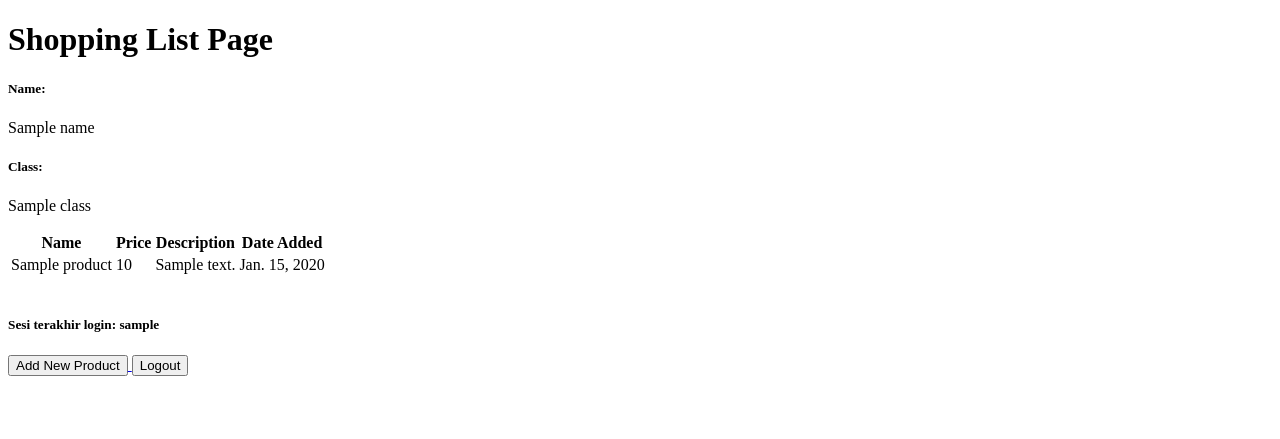
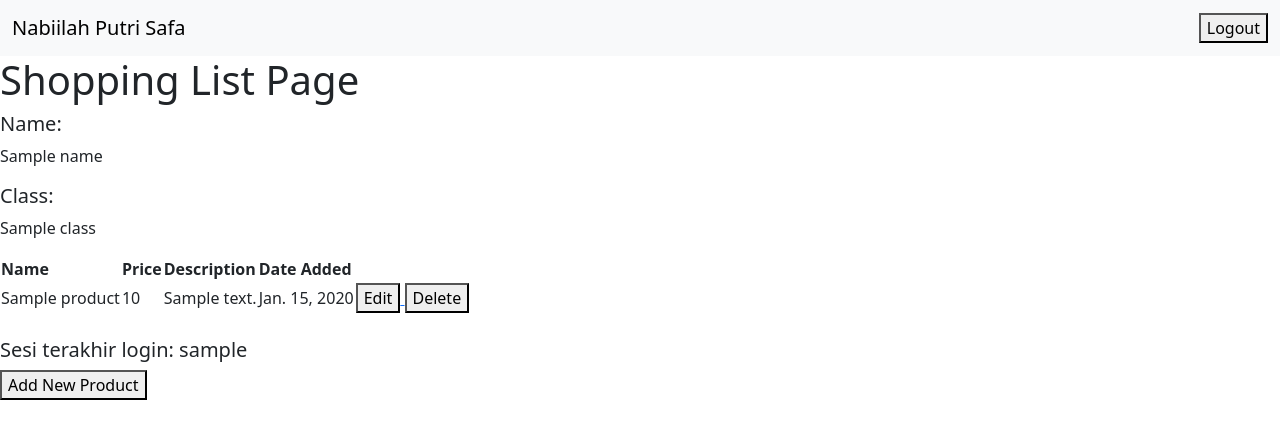
Before and after one commit to nabiilahputri13/shopping-list, a Django app: template main/templates/main.html in a window 1280 px wide. Shown: the top 439 px of the page. Run offline with Django 4.2, Linux system fonts and the light colour scheme; tables that the repository leaves empty hold one stand-in row (values such as "Sample post"); the template is opened without the code that fills it: values that come from a table or form of the project are taken from there, most other values are stand-ins (such as "Sample title", 1, 10 or a date in 2020).

Commit message:
tutorial4

```diff
--- a/main/templates/main.html
+++ b/main/templates/main.html
@@ -1,6 +1,16 @@
 {% extends 'base.html' %}
 
 {% block content %}
+
+    <nav class="navbar navbar-expand-lg bg-body-tertiary">
+        <div class="container-fluid">
+            <a class="navbar-brand" href="#">Nabiilah Putri Safa</a>
+            <a href="{% url 'main:logout' %}">
+            <button>Logout</button>
+            </a>
+        </div>
+    </nav>
+
     <h1>Shopping List Page</h1>
 
     <h5>Name:</h5>
@@ -25,6 +35,18 @@
             <td>{{product.price}}</td>
             <td>{{product.description}}</td>
             <td>{{product.date_added}}</td>
+            <td>
+                <a href="{% url 'main:edit_product' product.pk %}">
+                    <button>
+                        Edit
+                    </button>
+                </a>
+                <a href="{% url 'main:delete_product' product.pk %}">
+                    <button>
+                        Delete
+                    </button>
+                </a>
+            </td>
         </tr>
     {% endfor %}
 </table>
@@ -42,10 +64,4 @@
 </a>
 
 
-<a href="{% url 'main:logout' %}">
-    <button>
-        Logout
-    </button>
-</a>
-
 {% endblock content %}
--- a/main/urls.py
+++ b/main/urls.py
@@ -1,5 +1,5 @@
 from django.urls import path
-from main.views import show_main, create_product, show_xml, show_json, show_xml_by_id, show_json_by_id, register, login_user, logout_user
+from main.views import show_main, create_product, show_xml, show_json, show_xml_by_id, show_json_by_id, register, login_user, logout_user, edit_product, delete_product
 
 app_name = 'main'
 
@@ -13,4 +13,6 @@ urlpatterns = [
     path('register/', register, name='register'),
     path('login/', login_user, name='login'),
     path('logout/', logout_user, name='logout'),
+    path('edit-product/<int:id>', edit_product, name='edit_product'),
+    path('delete/<int:id>', delete_product, name='delete_product'),
 ]
--- a/templates/base.html
+++ b/templates/base.html
@@ -2,13 +2,18 @@
 <!DOCTYPE html>
 <html lang="en">
     <head>
+        {% block meta %}
         <meta charset="UTF-8" />
         <meta
             name="viewport"
             content="width=device-width, initial-scale=1.0"
         />
-        {% block meta %}
         {% endblock meta %}
+        <link href="https://cdn.jsdelivr.net/npm/bootstrap@5.3.2/dist/css/bootstrap.min.css" rel="stylesheet" integrity="sha384-T3c6CoIi6uLrA9TneNEoa7RxnatzjcDSCmG1MXxSR1GAsXEV/Dwwykc2MPK8M2HN" crossorigin="anonymous">
+        <script src="https://code.jquery.com/jquery-3.6.0.min.js" integrity="sha384-KyZXEAg3QhqLMpG8r+J4jsl5c9zdLKaUk5Ae5f5b1bw6AUn5f5v8FZJoMxm6f5cH1" crossorigin="anonymous"></script>
+        <script src="https://cdn.jsdelivr.net/npm/@popperjs/core@2.11.8/dist/umd/popper.min.js" integrity="sha384-I7E8VVD/ismYTF4hNIPjVp/Zjvgyol6VFvRkX/vR+Vc4jQkC+hVqc2pM8ODewa9r" crossorigin="anonymous"></script>
+        <script src="https://cdn.jsdelivr.net/npm/bootstrap@5.3.2/dist/js/bootstrap.min.js" integrity="sha384-BBtl+eGJRgqQAUMxJ7pMwbEyER4l1g+O15P+16Ep7Q9Q+zqX6gSbd85u4mG4QzX+" crossorigin="anonymous"></script>
+
     </head>
 
     <body>
```
Also changed, not shown: main/templates/edit_product.html (added, +22 -0 lines), main/views.py (+23 -0 lines).
